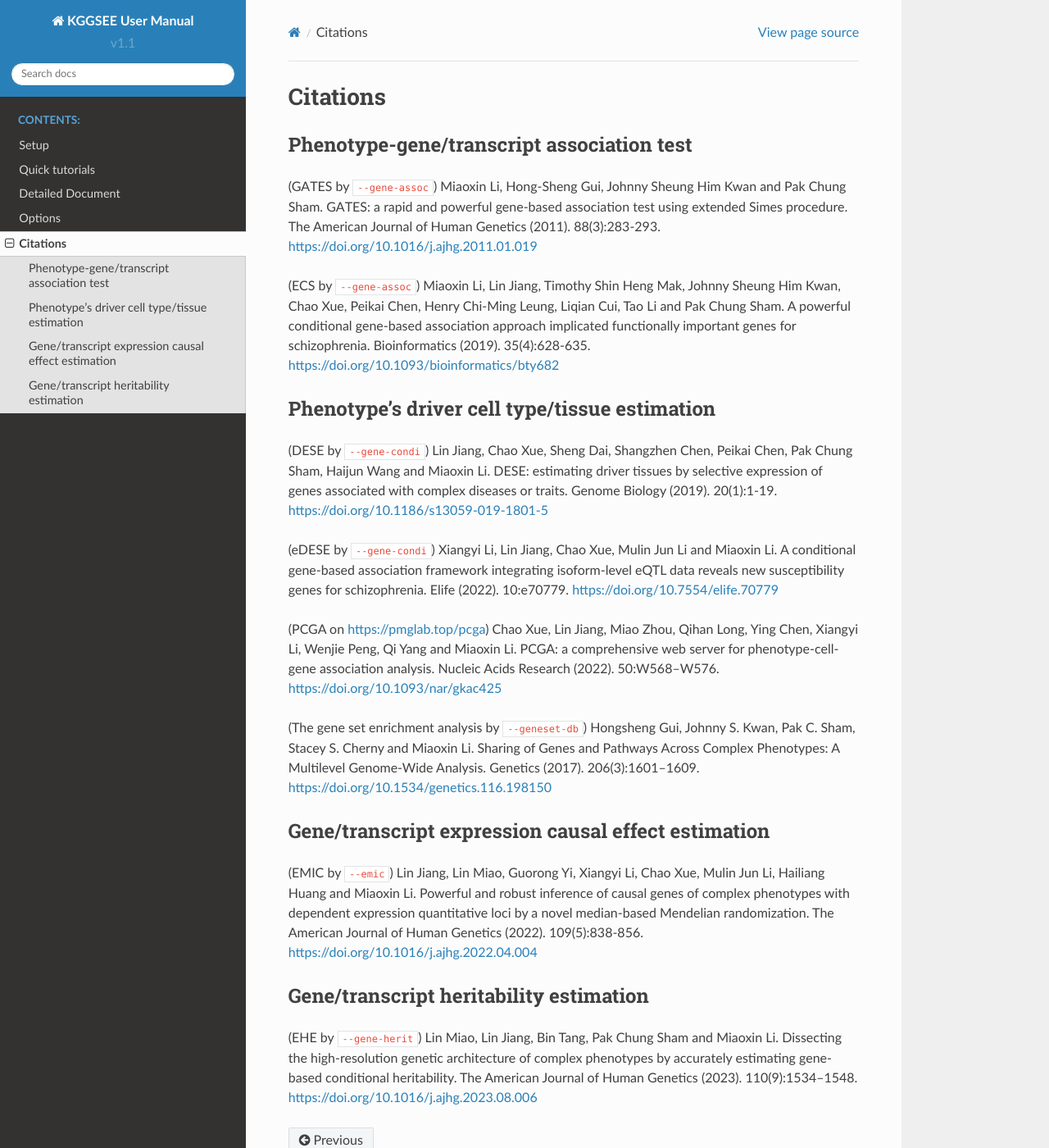
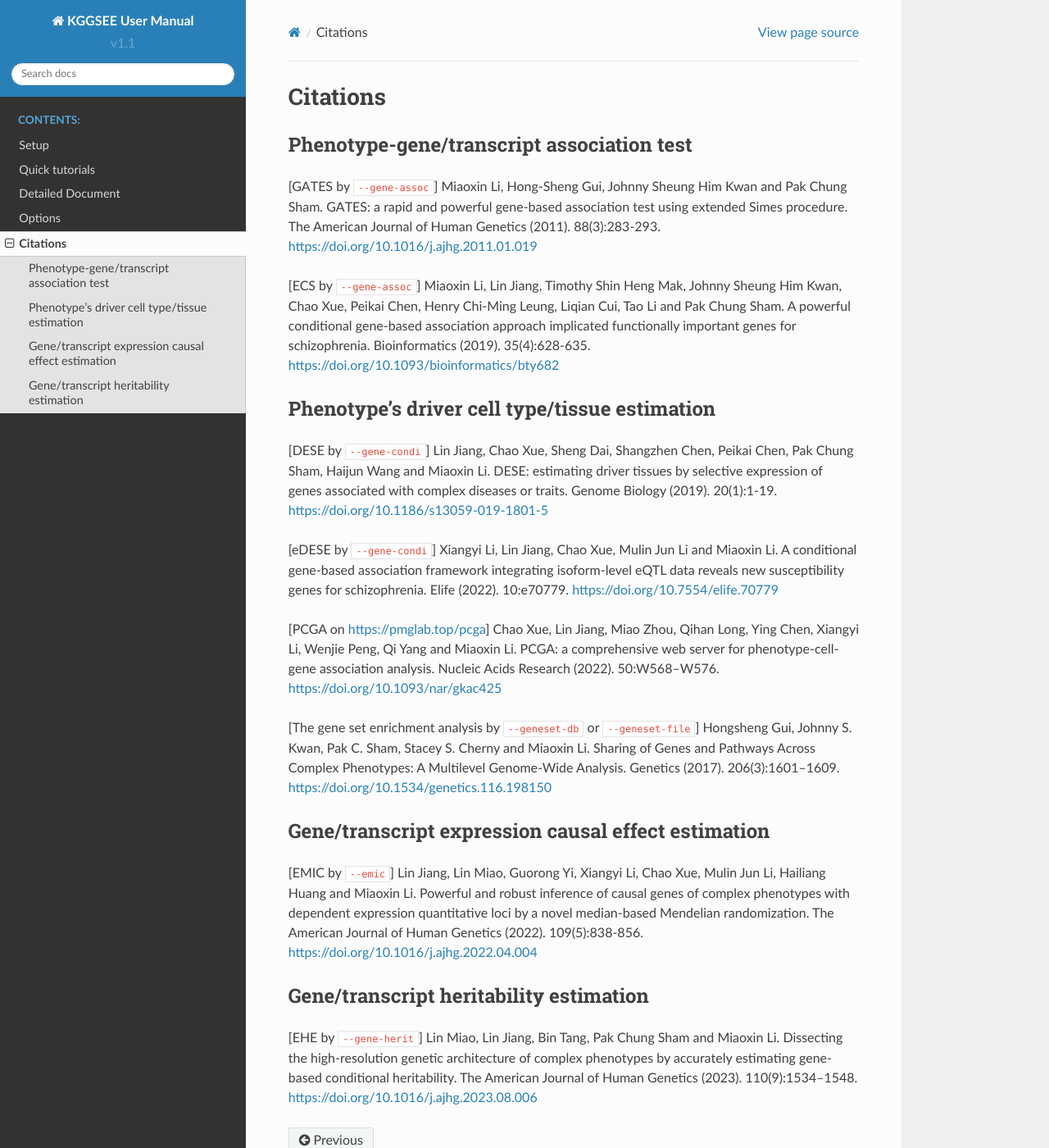
Before and after one commit to pmglab/KGGSEE, a Sphinx documentation site: the page built from doc/source/citations.rst, in a window 1280 px wide and 1400 px high. Shown: the whole window at 82% size. Built offline with Sphinx 7.4.7 and the Read the Docs theme 2.0.0, drawn with Linux system fonts in a browser that asks for light colours.

Commit message:
Update citations.rst

```diff
--- a/doc/source/citations.rst
+++ b/doc/source/citations.rst
@@ -6,27 +6,27 @@ Citations
 
 Phenotype-gene/transcript association test
 ==========================================
-(GATES by ``--gene-assoc``) Miaoxin Li, Hong-Sheng Gui, Johnny Sheung Him Kwan and Pak Chung Sham. GATES: a rapid and powerful gene-based association test using extended Simes procedure. The American Journal of Human Genetics (2011). 88(3):283-293. https://doi.org/10.1016/j.ajhg.2011.01.019
+[GATES by ``--gene-assoc``] Miaoxin Li, Hong-Sheng Gui, Johnny Sheung Him Kwan and Pak Chung Sham. GATES: a rapid and powerful gene-based association test using extended Simes procedure. The American Journal of Human Genetics (2011). 88(3):283-293. https://doi.org/10.1016/j.ajhg.2011.01.019
 
-(ECS by ``--gene-assoc``) Miaoxin Li, Lin Jiang, Timothy Shin Heng Mak, Johnny Sheung Him Kwan, Chao Xue, Peikai Chen, Henry Chi-Ming Leung, Liqian Cui, Tao Li and Pak Chung Sham. A powerful conditional gene-based association approach implicated functionally important genes for schizophrenia. Bioinformatics (2019). 35(4):628-635. https://doi.org/10.1093/bioinformatics/bty682
+[ECS by ``--gene-assoc``] Miaoxin Li, Lin Jiang, Timothy Shin Heng Mak, Johnny Sheung Him Kwan, Chao Xue, Peikai Chen, Henry Chi-Ming Leung, Liqian Cui, Tao Li and Pak Chung Sham. A powerful conditional gene-based association approach implicated functionally important genes for schizophrenia. Bioinformatics (2019). 35(4):628-635. https://doi.org/10.1093/bioinformatics/bty682
 
 
 Phenotype’s driver cell type/tissue estimation
 ==============================================
-(DESE by ``--gene-condi``) Lin Jiang, Chao Xue, Sheng Dai, Shangzhen Chen, Peikai Chen, Pak Chung Sham, Haijun Wang and Miaoxin Li. DESE: estimating driver tissues by selective expression of genes associated with complex diseases or traits. Genome Biology (2019). 20(1):1-19. https://doi.org/10.1186/s13059-019-1801-5
+[DESE by ``--gene-condi``] Lin Jiang, Chao Xue, Sheng Dai, Shangzhen Chen, Peikai Chen, Pak Chung Sham, Haijun Wang and Miaoxin Li. DESE: estimating driver tissues by selective expression of genes associated with complex diseases or traits. Genome Biology (2019). 20(1):1-19. https://doi.org/10.1186/s13059-019-1801-5
 
-(eDESE by ``--gene-condi``) Xiangyi Li, Lin Jiang, Chao Xue, Mulin Jun Li and Miaoxin Li. A conditional gene-based association framework integrating isoform-level eQTL data reveals new susceptibility genes for schizophrenia. Elife (2022). 10:e70779. https://doi.org/10.7554/elife.70779
+[eDESE by ``--gene-condi``] Xiangyi Li, Lin Jiang, Chao Xue, Mulin Jun Li and Miaoxin Li. A conditional gene-based association framework integrating isoform-level eQTL data reveals new susceptibility genes for schizophrenia. Elife (2022). 10:e70779. https://doi.org/10.7554/elife.70779
 
-(PCGA on https://pmglab.top/pcga) Chao Xue, Lin Jiang, Miao Zhou, Qihan Long, Ying Chen, Xiangyi Li, Wenjie Peng, Qi Yang and Miaoxin Li. PCGA: a comprehensive web server for phenotype-cell-gene association analysis. Nucleic Acids Research (2022). 50:W568–W576. https://doi.org/10.1093/nar/gkac425
+[PCGA on https://pmglab.top/pcga] Chao Xue, Lin Jiang, Miao Zhou, Qihan Long, Ying Chen, Xiangyi Li, Wenjie Peng, Qi Yang and Miaoxin Li. PCGA: a comprehensive web server for phenotype-cell-gene association analysis. Nucleic Acids Research (2022). 50:W568–W576. https://doi.org/10.1093/nar/gkac425
 
-(The gene set enrichment analysis by ``--geneset-db``) Hongsheng Gui, Johnny S. Kwan, Pak C. Sham, Stacey S. Cherny and Miaoxin Li. Sharing of Genes and Pathways Across Complex Phenotypes: A Multilevel Genome-Wide Analysis. Genetics (2017). 206(3):1601–1609. https://doi.org/10.1534/genetics.116.198150
+[The gene set enrichment analysis by ``--geneset-db`` or ``--geneset-file``] Hongsheng Gui, Johnny S. Kwan, Pak C. Sham, Stacey S. Cherny and Miaoxin Li. Sharing of Genes and Pathways Across Complex Phenotypes: A Multilevel Genome-Wide Analysis. Genetics (2017). 206(3):1601–1609. https://doi.org/10.1534/genetics.116.198150
 
 
 Gene/transcript expression causal effect estimation
 ===================================================
-(EMIC by ``--emic``) Lin Jiang, Lin Miao, Guorong Yi, Xiangyi Li, Chao Xue, Mulin Jun Li, Hailiang Huang and Miaoxin Li. Powerful and robust inference of causal genes of complex phenotypes with dependent expression quantitative loci by a novel median-based Mendelian randomization. The American Journal of Human Genetics (2022). 109(5):838-856. https://doi.org/10.1016/j.ajhg.2022.04.004
+[EMIC by ``--emic``] Lin Jiang, Lin Miao, Guorong Yi, Xiangyi Li, Chao Xue, Mulin Jun Li, Hailiang Huang and Miaoxin Li. Powerful and robust inference of causal genes of complex phenotypes with dependent expression quantitative loci by a novel median-based Mendelian randomization. The American Journal of Human Genetics (2022). 109(5):838-856. https://doi.org/10.1016/j.ajhg.2022.04.004
 
 
 Gene/transcript heritability estimation
 =======================================
-(EHE by ``--gene-herit``) Lin Miao, Lin Jiang, Bin Tang, Pak Chung Sham and Miaoxin Li. Dissecting the high-resolution genetic architecture of complex phenotypes by accurately estimating gene-based conditional heritability. The American Journal of Human Genetics (2023). 110(9):1534–1548. https://doi.org/10.1016/j.ajhg.2023.08.006
+[EHE by ``--gene-herit``] Lin Miao, Lin Jiang, Bin Tang, Pak Chung Sham and Miaoxin Li. Dissecting the high-resolution genetic architecture of complex phenotypes by accurately estimating gene-based conditional heritability. The American Journal of Human Genetics (2023). 110(9):1534–1548. https://doi.org/10.1016/j.ajhg.2023.08.006
```
